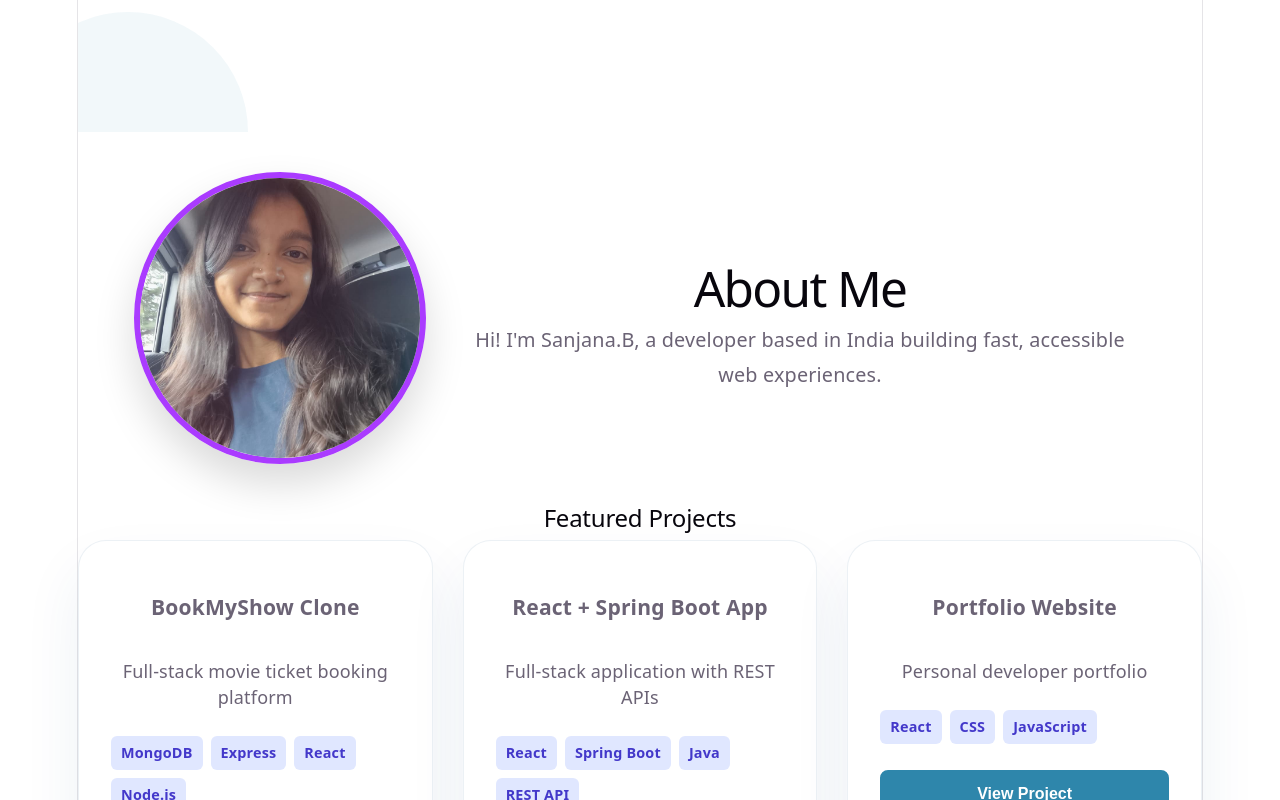
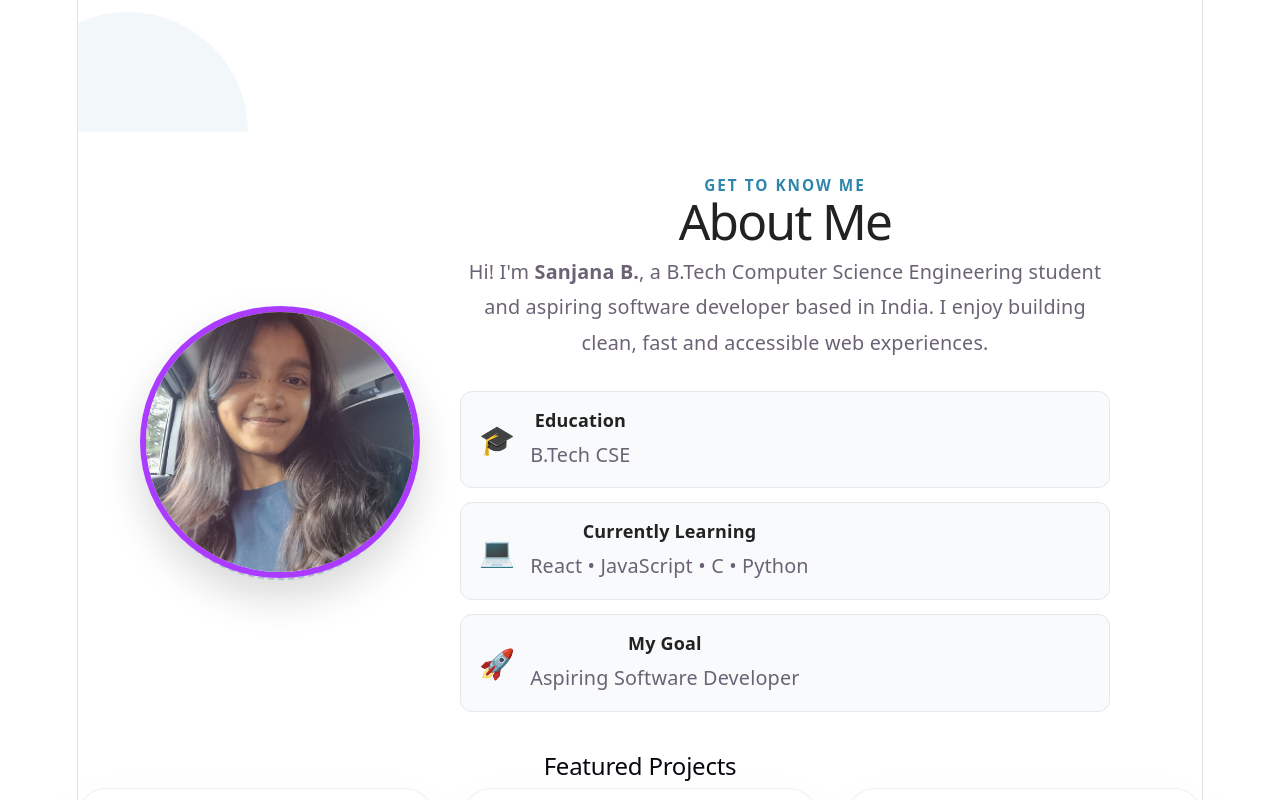
Before and after one commit to Sanjana-Deval/My-Portfolio, a React (Vite) app: page / in a window 1280 px wide. Shown: the part 660-1460 px from the top of the page. Built offline with nearby package versions, Linux system fonts and the light colour scheme.

Commit message:
project commit

```diff
--- a/src/components/AboutSection/AboutSection.css
+++ b/src/components/AboutSection/AboutSection.css
@@ -1,49 +1,160 @@
+
 .about-section {
-  padding: 60px 0;
+  padding: 100px 5%;
+  background: #ffffff;
 }
 
 .about-wrapper {
   display: grid;
-  grid-template-columns: 300px 1fr;
+  grid-template-columns: 320px 1fr;
   align-items: center;
-  gap: 40px;
+  gap: 70px;
   max-width: 1100px;
   margin: 0 auto;
 }
 
+/* Photo */
+
 .about-image {
   display: flex;
   justify-content: center;
+  position: relative;
+}
+
+.about-image::before {
+  content: "";
+  position: absolute;
+  width: 270px;
+  height: 270px;
+  border-radius: 50%;
+  border: 2px dashed #2e86ab;
+  opacity: 0.35;
+  animation: rotateCircle 15s linear infinite;
 }
 
 .about-image img {
-  width: 100%;
-  max-width: 300px;
-  aspect-ratio: 1 / 1;
+  width: 260px;
+  height: 260px;
   object-fit: cover;
   border-radius: 50%;
-  border: 6px solid var(--accent);
-  box-shadow: 0 20px 40px rgba(0, 0, 0, 0.15);
+  border: 6px solid #2e86ab;
+  box-shadow: 0 15px 35px rgba(0, 0, 0, 0.15);
+  position: relative;
+  z-index: 1;
+}
+
+/* Text */
+
+.about-copy {
+  max-width: 650px;
+}
+
+.about-label {
+  color: #2e86ab !important;
+  font-size: 0.85rem !important;
+  font-weight: 700;
+  letter-spacing: 2px;
+  margin-bottom: 8px !important;
 }
 
 .about-copy h1 {
-  font-size: 2.75rem;
-  margin-bottom: 18px;
+  font-size: 2.8rem;
+  margin: 0 0 18px;
+  color: #222222;
 }
 
-.about-copy p {
+.about-description {
   font-size: 1.1rem;
   line-height: 1.8;
-  color: var(--text);
+  color: #555555;
+  margin-bottom: 30px;
 }
 
+/* Cards */
+
+.about-cards {
+  display: grid;
+  grid-template-columns: 1fr;
+  gap: 14px;
+}
+
+.about-card {
+  display: flex;
+  align-items: center;
+  gap: 15px;
+  padding: 15px 18px;
+  background: #f8fafb;
+  border: 1px solid #e5e7eb;
+  border-radius: 12px;
+  transition: all 0.3s ease;
+}
+
+.about-card:hover {
+  transform: translateX(6px);
+  border-color: #2e86ab;
+  box-shadow: 0 8px 20px rgba(46, 134, 171, 0.12);
+}
+
+.about-icon {
+  font-size: 1.6rem;
+}
+
+.about-card h3 {
+  margin: 0 0 4px;
+  font-size: 1rem;
+  color: #222222;
+}
+
+.about-card p {
+  margin: 0;
+  font-size: 0.9rem;
+  color: #666666;
+}
+
+/* Photo animation */
+
+@keyframes rotateCircle {
+  from {
+    transform: rotate(0deg);
+  }
+
+  to {
+    transform: rotate(360deg);
+  }
+}
+
+/* Mobile */
+
 @media (max-width: 860px) {
+  .about-section {
+    padding: 80px 20px;
+  }
+
   .about-wrapper {
     grid-template-columns: 1fr;
+    gap: 45px;
     text-align: center;
   }
 
+  .about-copy {
+    margin: 0 auto;
+  }
+
   .about-copy h1 {
-    font-size: 2.25rem;
+    font-size: 2.3rem;
+  }
+
+  .about-image img {
+    width: 230px;
+    height: 230px;
+  }
+
+  .about-image::before {
+    width: 240px;
+    height: 240px;
+  }
+
+  .about-card {
+    text-align: left;
   }
 }
--- a/src/components/AboutSection/AboutSection.jsx
+++ b/src/components/AboutSection/AboutSection.jsx
@@ -1,17 +1,56 @@
+
 import './AboutSection.css';
-import Photo from "../../assets/Photo.jpeg";
+import Photo from '../../assets/Photo.jpeg';
 
 function AboutSection() {
   return (
-    <section id='about' className='about-section'>
-      <div className='about-wrapper container'>
-        <div className='about-image'>
-          <img src={Photo} alt='Sanjana.B' />
+    <section id="about" className="about-section">
+      <div className="about-wrapper container">
+
+        <div className="about-image">
+          <img src={Photo} alt="Sanjana B." />
         </div>
-        <div className='about-copy'>
+
+        <div className="about-copy">
+          <p className="about-label">GET TO KNOW ME</p>
+
           <h1>About Me</h1>
-          <p>Hi! I'm Sanjana.B, a developer based in India building fast, accessible web experiences.</p>
+
+          <p className="about-description">
+            Hi! I'm <strong>Sanjana B.</strong>, a B.Tech Computer Science
+            Engineering student and aspiring software developer based in India.
+            I enjoy building clean, fast and accessible web experiences.
+          </p>
+
+          <div className="about-cards">
+
+            <div className="about-card">
+              <span className="about-icon">🎓</span>
+              <div>
+                <h3>Education</h3>
+                <p>B.Tech CSE</p>
+              </div>
+            </div>
+
+            <div className="about-card">
+              <span className="about-icon">💻</span>
+              <div>
+                <h3>Currently Learning</h3>
+                <p>React • JavaScript • C • Python</p>
+              </div>
+            </div>
+
+            <div className="about-card">
+              <span className="about-icon">🚀</span>
+              <div>
+                <h3>My Goal</h3>
+                <p>Aspiring Software Developer</p>
+              </div>
+            </div>
+
+          </div>
         </div>
+
       </div>
     </section>
   );
```
